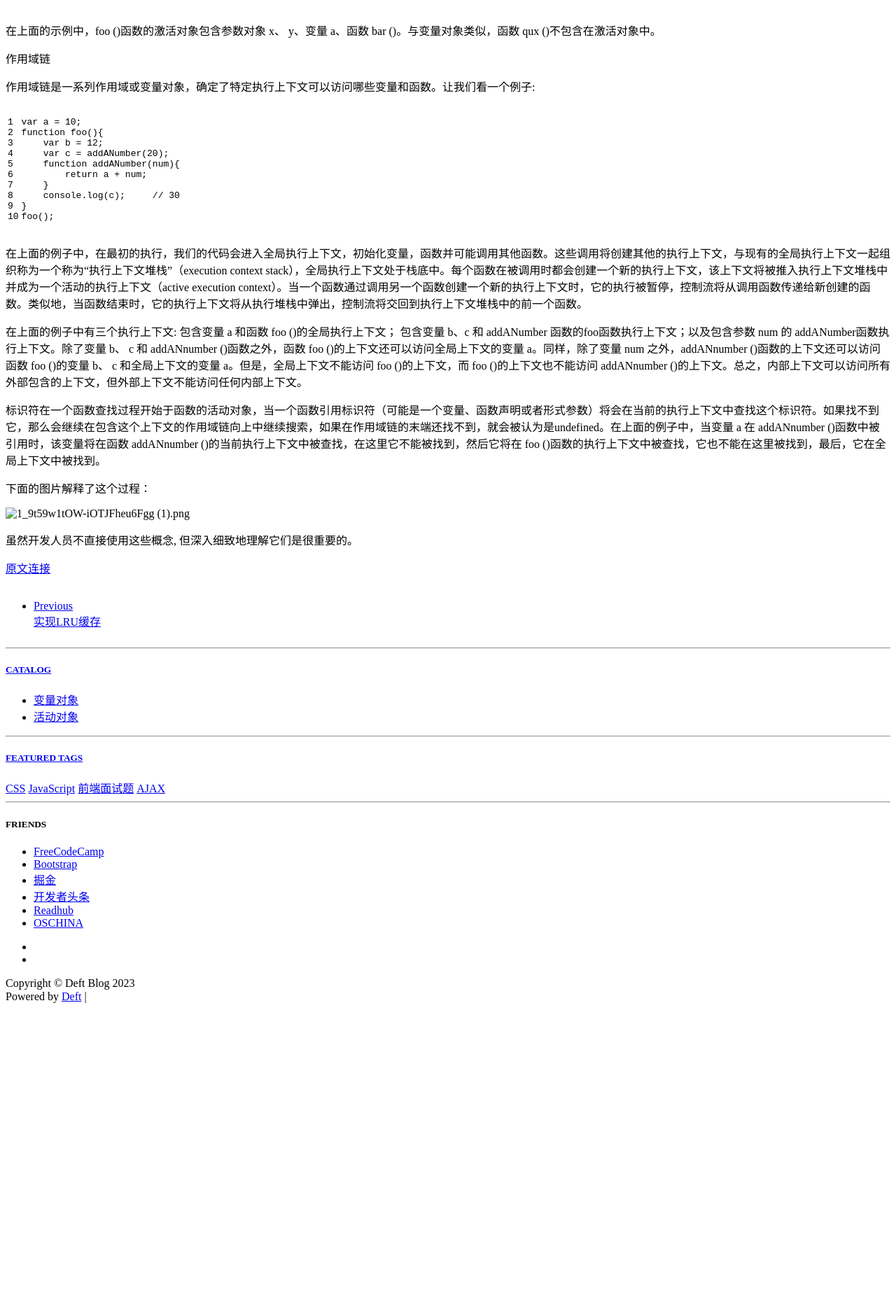
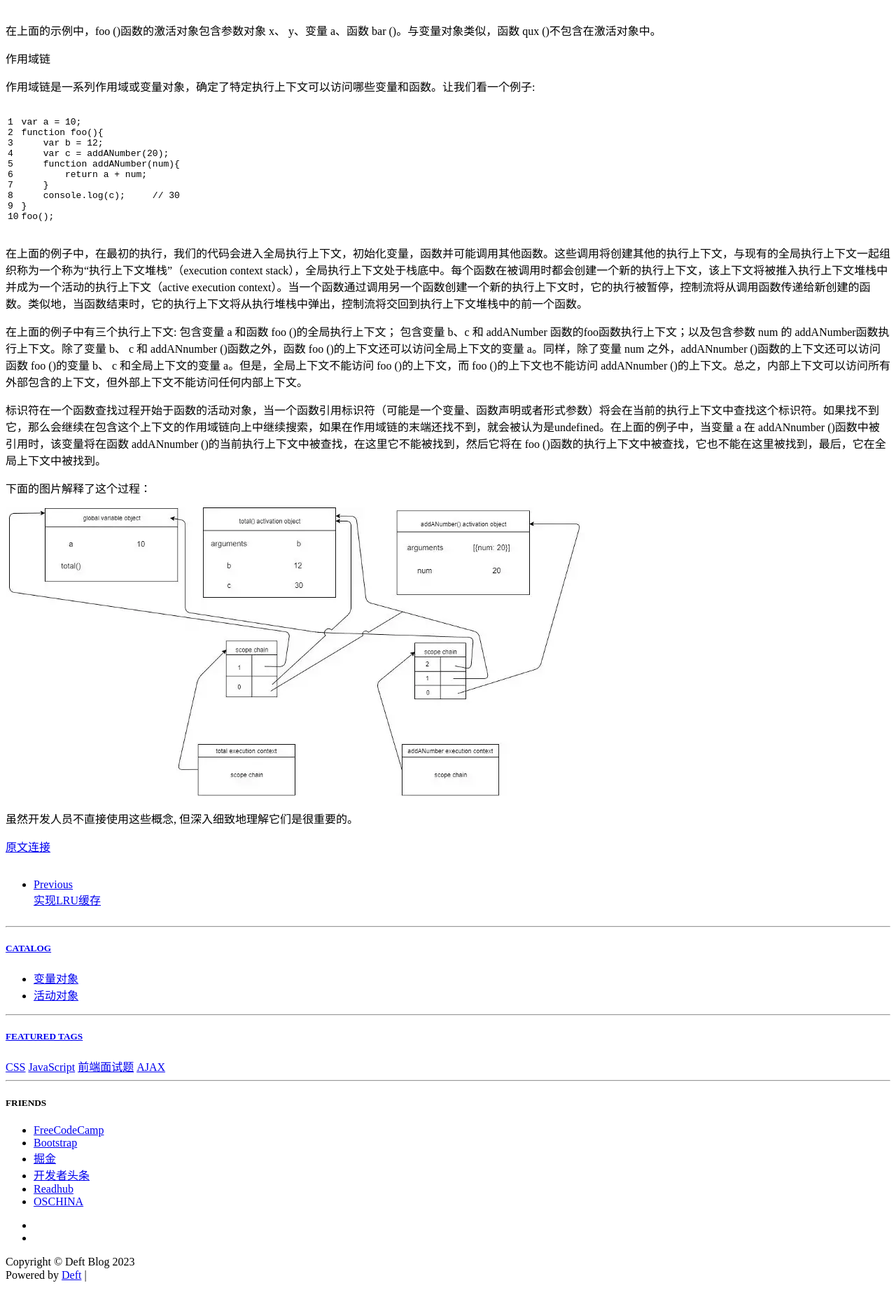
Before and after one commit to deftliang/deftliang.github.io, a Jekyll site: the page built from _posts/2022-08-28-JavaScript：scope chain, variable objects and activation objects.【自翻译】.md, in a window 1280 px wide. Shown: the part 975-2848 px from the top of the page at 70% size. Built offline with Jekyll 4.4.1, drawn with Linux system fonts in a browser that asks for light colours; comment, search, counter and statistics services are not loaded; before the commit the page ends 2450 px from its top, so only the background shows below that; grey boxes are pictures that could not be loaded.

Commit message:
chore: update a image url

```diff
--- a/_posts/2022-08-28-JavaScript：scope chain, variable objects and activation objects.【自翻译】.md
+++ b/_posts/2022-08-28-JavaScript：scope chain, variable objects and activation objects.【自翻译】.md
@@ -72,7 +72,7 @@ foo();
 
 下面的图片解释了这个过程：
 
-![1_9t59w1tOW-iOTJFheu6Fgg (1).png](https://deftliang.github.io/img/1_9t59w1tOW-iOTJFheu6Fgg.png)
+![1_9t59w1tOW-iOTJFheu6Fgg (1).png](https://deftliang.github.io/img/in-post/1_9t59w1tOW-iOTJFheu6Fgg.png)
 
 
 虽然开发人员不直接使用这些概念, 但深入细致地理解它们是很重要的。
```
